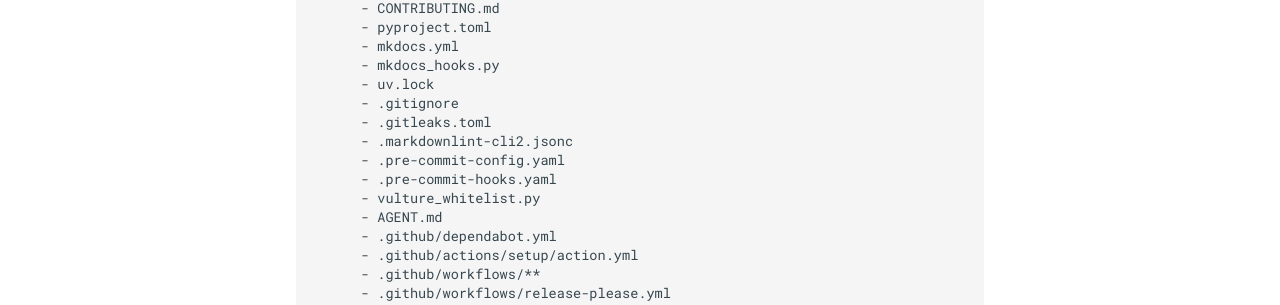
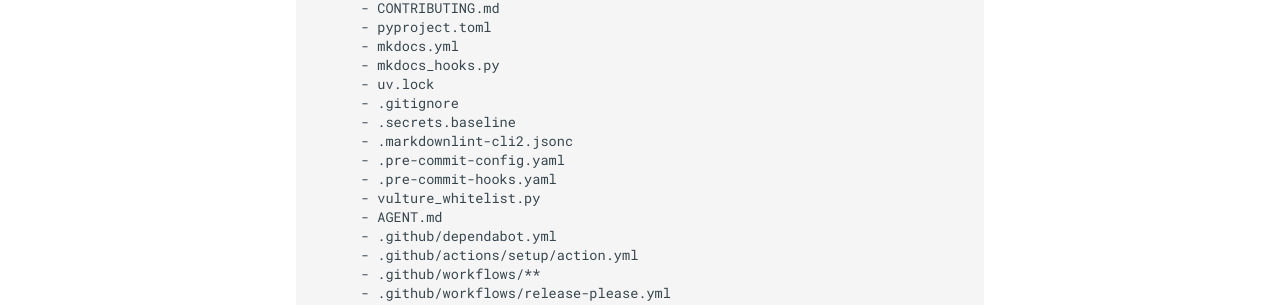
Before and after one commit to damien-robotsix/robotsix-modules, an MkDocs documentation site: the page built from docs/schema-reference.md, in a window 1280 px wide and 1400 px high, scrolled down 2666 px. Shown: the part 604-909 px from the top of the window. Built offline with MkDocs 1.6.1 and Material for MkDocs 9.7.7, drawn with Linux system fonts in a browser that asks for light colours; comment, search, counter and statistics services are not loaded; some of the changed text lies outside the part shown.

Commit message:
ci: robotsix-modules: drop the inline gitleaks job and hook (it duplicates the TruffleHog scan the `security` job already runs) (20261031T173628Z-robotsix-modules-drop-the-inline-gitleak-ef9a)

```diff
--- a/docs/modules.yaml
+++ b/docs/modules.yaml
@@ -22,7 +22,7 @@
       - mkdocs_hooks.py
       - uv.lock
       - .gitignore
-      - .gitleaks.toml
+      - .secrets.baseline
       - .markdownlint-cli2.jsonc
       - .pre-commit-config.yaml
       - .pre-commit-hooks.yaml
--- a/docs/schema-reference.md
+++ b/docs/schema-reference.md
@@ -140,7 +140,7 @@
       - mkdocs_hooks.py
       - uv.lock
       - .gitignore
-      - .gitleaks.toml
+      - .secrets.baseline
       - .markdownlint-cli2.jsonc
       - .pre-commit-config.yaml
       - .pre-commit-hooks.yaml
```
Also changed, not shown: .pre-commit-config.yaml (+7 -3 lines), AGENT.md (+2 -2 lines), .gitleaks.toml (deleted), 3 other files.
